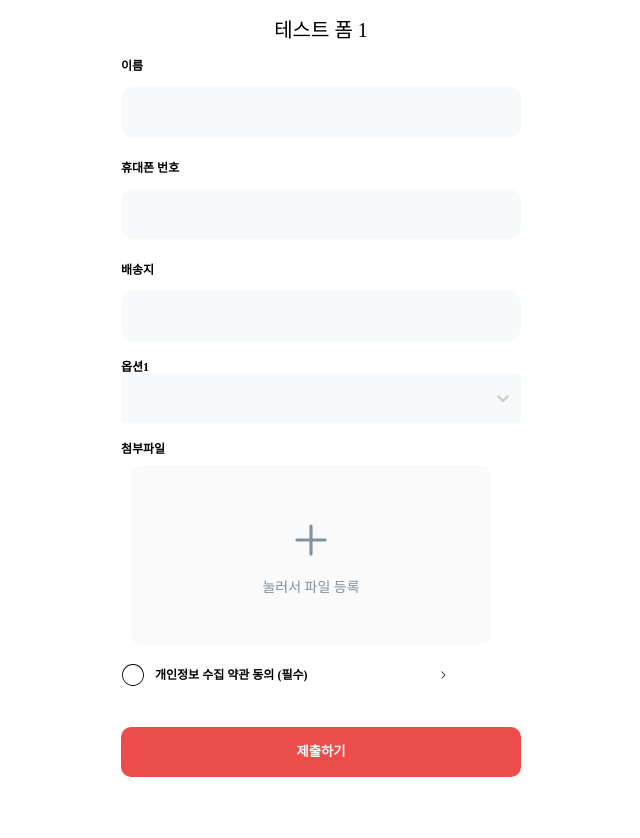
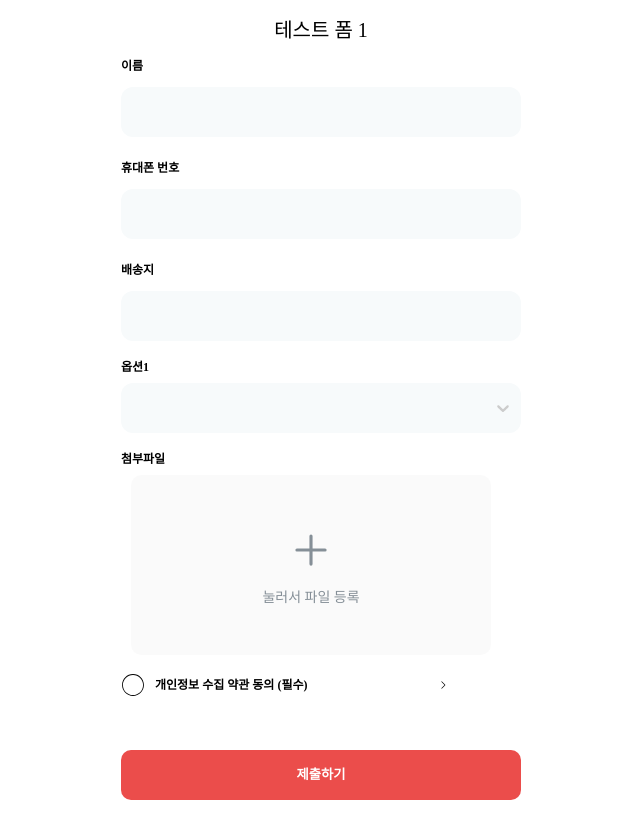
Before and after one commit to wanted-codestates-project-team-05/wanted-codestates-project-05-07, a React (Create React App) app: page /createdForm in a window 1280 px wide. Shown: the top 838 px of the page, without its empty margins (319-959 px from the left). Before the commit the page ends 800 px from the top, so only its background shows below. Built offline with nearby package versions, Linux system fonts and the light colour scheme.

Commit message:
option css

```diff
--- a/src/components/createdForm/CreatedForm.js
+++ b/src/components/createdForm/CreatedForm.js
@@ -8,15 +8,13 @@ import { InputBox, SelectBox, AgreementBox } from "./formItems";
 import PhotoInput from "./PhotoInput";
 
 const CreatedForm = ({ newForm }) => {
-  const [address, setAddress] = useState("");
-
   const [user, setUser] = useState({
     name: "",
     phone: "",
     address: "",
-    select: "",
-    option: "",
-    file: "",
+    input_0: "",
+    input_1: "",
+    agreement_0: false,
   });
 
   //오류메시지 상태저장
@@ -176,7 +174,7 @@ const CreatedForm = ({ newForm }) => {
             id={form.id}
             type={form.type}
             required={form.required}
-            value={user[form.id]}
+            value={user[form.input_0]}
             onChange={optionHandler}
             options={form.options}
           />
@@ -237,6 +235,7 @@ const Title = styled.h3`
 
 const Form = styled.form`
   width: 400px;
+  height: 110vh;
   @media ${({ theme }) => theme.device.mobile} {
     width: 90%;
   }
--- a/src/components/createdForm/PhotoInput.js
+++ b/src/components/createdForm/PhotoInput.js
@@ -1,3 +1,4 @@
+// @ts-nocheck
 import styled, { css, keyframes } from "styled-components";
 import React, { useEffect, useState } from "react";
 
--- a/src/components/createdForm/SubmitButton.js
+++ b/src/components/createdForm/SubmitButton.js
@@ -27,6 +27,10 @@ const ButtonContainer = styled.div`
   display: flex;
   justify-content: center;
   align-content: center;
+  position: fixed;
+  width: 100%;
+  left: 0;
+  bottom: 0;
 `;
 
 const Button = styled.button`
--- a/src/components/createdForm/formItems.js
+++ b/src/components/createdForm/formItems.js
@@ -40,7 +40,11 @@ const customStyles = {
     width: "100%",
     height: "50px",
     border: "none",
+    borderRadius: 12,
+    paddingLeft: 5,
     background: "#f7fafb",
+    fontSize: 23,
+    marginTop: 10,
   }),
   singleValue: (provided, state) => ({
     ...provided,
```
